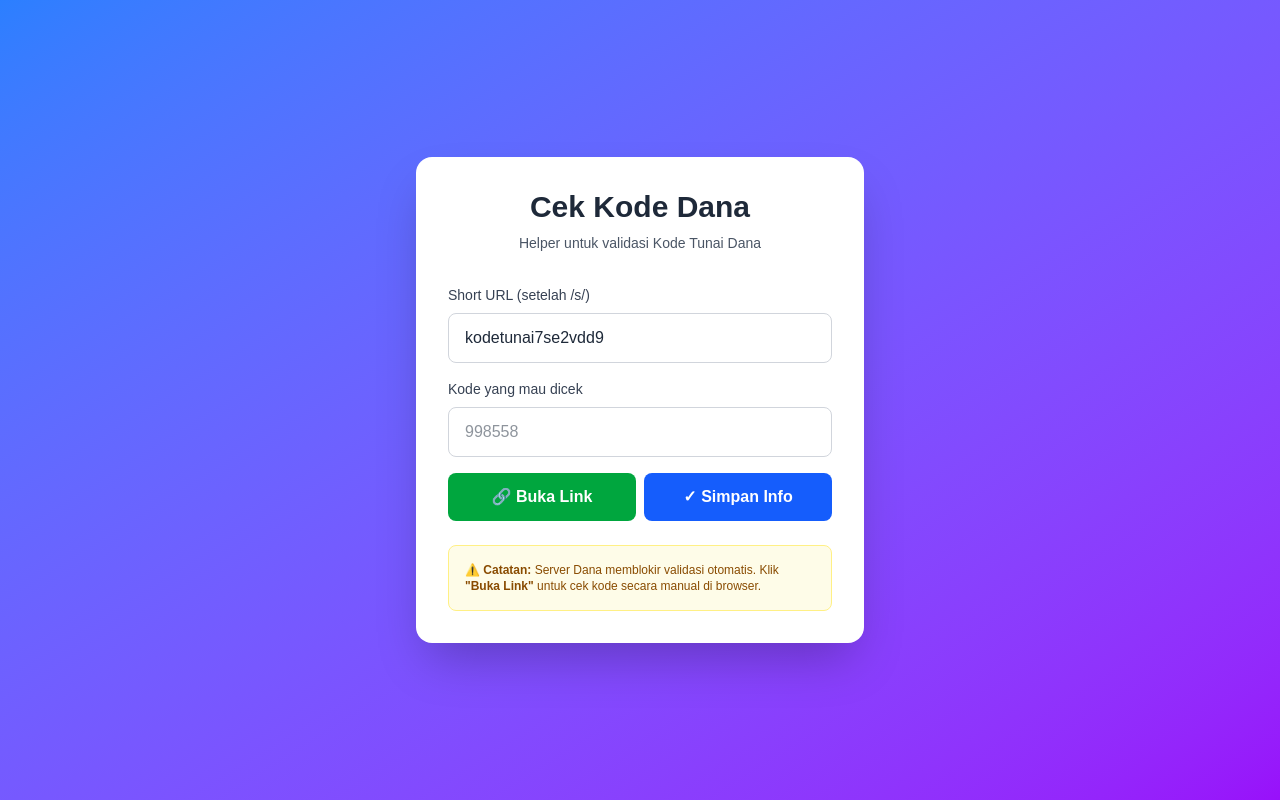
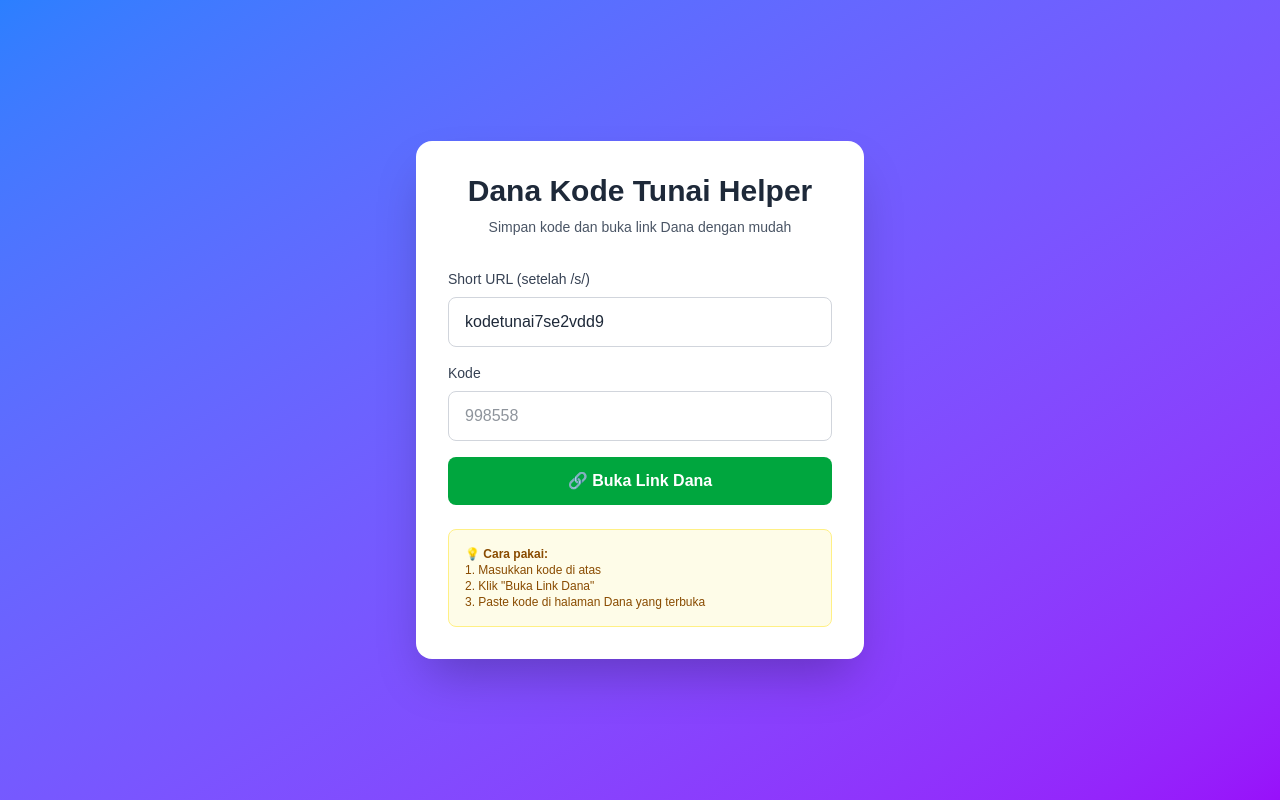
Before and after one commit to revarifin/dana-code-checker, a Next.js app: page / in a window 1280 px wide. Built offline with nearby package versions, Linux system fonts and the light colour scheme.

Commit message:
Simplify to static helper page without API calls

```diff
--- a/app/page.tsx
+++ b/app/page.tsx
@@ -5,45 +5,15 @@
 export default function Home() {
   const [code, setCode] = useState('')
   const [shortUrl, setShortUrl] = useState('kodetunai7se2vdd9')
-  const [result, setResult] = useState<any>(null)
-  const [loading, setLoading] = useState(false)
 
-  const checkCode = async () => {
-    if (!code.trim()) {
-      setResult({ error: 'Kode tidak boleh kosong' })
-      return
+  const openLink = () => {
+    const url = `https://m.dana.id/s/${shortUrl}`
+    window.open(url, '_blank')
   }
 
-    setLoading(true)
-    setResult(null)
-
-    try {
-      // Client-side direct request (bypass CORS via browser)
-      const response = await fetch(`https://m.dana.id/s/${shortUrl}`, {
-        method: 'GET',
-        mode: 'no-cors', // Bypass CORS
-      })
-
-      // Karena no-cors, kita tidak bisa baca response
-      // Tapi kita tahu request berhasil dikirim
-      setResult({
-        valid: null,
-        message: `Link https://m.dana.id/s/${shortUrl} dapat diakses. Untuk validasi kode "${code}", silakan buka link di tab baru dan masukkan kode secara manual.`,
-        linkUrl: `https://m.dana.id/s/${shortUrl}`,
-        linkActive: true
-      })
-    } catch (err: any) {
-      setResult({
-        error: 'Tidak bisa mengakses server Dana',
-        message: err.message
-      })
-    } finally {
-      setLoading(false)
-    }
-  }
-
-  const openLink = () => {
-    window.open(`https://m.dana.id/s/${shortUrl}`, '_blank')
+  const copyCode = () => {
+    navigator.clipboard.writeText(code)
+    alert('Kode berhasil di-copy!')
   }
 
   return (
@@ -51,10 +21,10 @@
       <div className="bg-white rounded-2xl shadow-2xl p-8 w-full max-w-md">
         <div className="text-center mb-8">
           <h1 className="text-3xl font-bold text-gray-800 mb-2">
-            Cek Kode Dana
+            Dana Kode Tunai Helper
           </h1>
           <p className="text-gray-600 text-sm">
-            Helper untuk validasi Kode Tunai Dana
+            Simpan kode dan buka link Dana dengan mudah
           </p>
         </div>
 
@@ -74,7 +44,7 @@
 
           <div>
             <label className="block text-sm font-medium text-gray-700 mb-2">
-              Kode yang mau dicek
+              Kode
             </label>
             <input
               type="text"
@@ -82,59 +52,40 @@
               onChange={(e) => setCode(e.target.value)}
               placeholder="998558"
               className="w-full px-4 py-3 border border-gray-300 rounded-lg focus:ring-2 focus:ring-blue-500 focus:border-transparent outline-none transition text-gray-800"
-              onKeyDown={(e) => e.key === 'Enter' && checkCode()}
             />
           </div>
 
-          <div className="flex gap-2">
+          {code && (
+            <div className="bg-blue-50 border border-blue-200 rounded-lg p-4">
+              <p className="text-sm text-blue-800 mb-2">Kode yang akan digunakan:</p>
+              <div className="flex items-center gap-2">
+                <code className="flex-1 bg-white px-3 py-2 rounded text-lg font-bold text-center text-gray-800">
+                  {code}
+                </code>
                 <button
-              onClick={openLink}
-              className="flex-1 bg-green-600 hover:bg-green-700 text-white font-semibold py-3 rounded-lg transition duration-200 transform hover:scale-[1.02] active:scale-[0.98]"
+                  onClick={copyCode}
+                  className="bg-blue-600 hover:bg-blue-700 text-white px-4 py-2 rounded transition"
                 >
-              🔗 Buka Link
-            </button>
-            <button
-              onClick={checkCode}
-              disabled={loading}
-              className="flex-1 bg-blue-600 hover:bg-blue-700 disabled:bg-gray-400 text-white font-semibold py-3 rounded-lg transition duration-200 transform hover:scale-[1.02] active:scale-[0.98]"
-            >
-              {loading ? '⏳' : '✓ Simpan Info'}
+                  📋
                 </button>
               </div>
             </div>
+          )}
 
-        {result && (
-          <div className={`mt-6 p-4 rounded-lg ${
-            result.error
-              ? 'bg-red-50 border border-red-200'
-              : 'bg-blue-50 border border-blue-200'
-          }`}>
-            {result.error ? (
-              <div className="text-red-800">
-                <p className="font-semibold">❌ Error</p>
-                <p className="text-sm mt-1">{result.error}</p>
+          <button
+            onClick={openLink}
+            className="w-full bg-green-600 hover:bg-green-700 text-white font-semibold py-3 rounded-lg transition duration-200 transform hover:scale-[1.02] active:scale-[0.98]"
+          >
+            🔗 Buka Link Dana
+          </button>
         </div>
-            ) : (
-              <div className="text-blue-800">
-                <p className="font-semibold">ℹ️ Informasi</p>
-                <p className="text-sm mt-2">{result.message}</p>
-                {result.linkUrl && (
-                  <div className="mt-3 pt-3 border-t border-blue-200">
-                    <p className="text-xs font-medium mb-2">Kode yang akan dicek:</p>
-                    <code className="bg-white px-3 py-2 rounded text-lg font-bold block text-center">
-                      {code}
-                    </code>
-                  </div>
-                )}
-              </div>
-            )}
-          </div>
-        )}
 
         <div className="mt-6 p-4 bg-yellow-50 border border-yellow-200 rounded-lg">
           <p className="text-xs text-yellow-800">
-            <span className="font-semibold">⚠️ Catatan:</span> Server Dana memblokir validasi otomatis.
-            Klik <strong>"Buka Link"</strong> untuk cek kode secara manual di browser.
+            <span className="font-semibold">💡 Cara pakai:</span>
+            <br />1. Masukkan kode di atas
+            <br />2. Klik &quot;Buka Link Dana&quot;
+            <br />3. Paste kode di halaman Dana yang terbuka
           </p>
         </div>
       </div>
```
Lines whose indentation alone changed are shown as unchanged.
